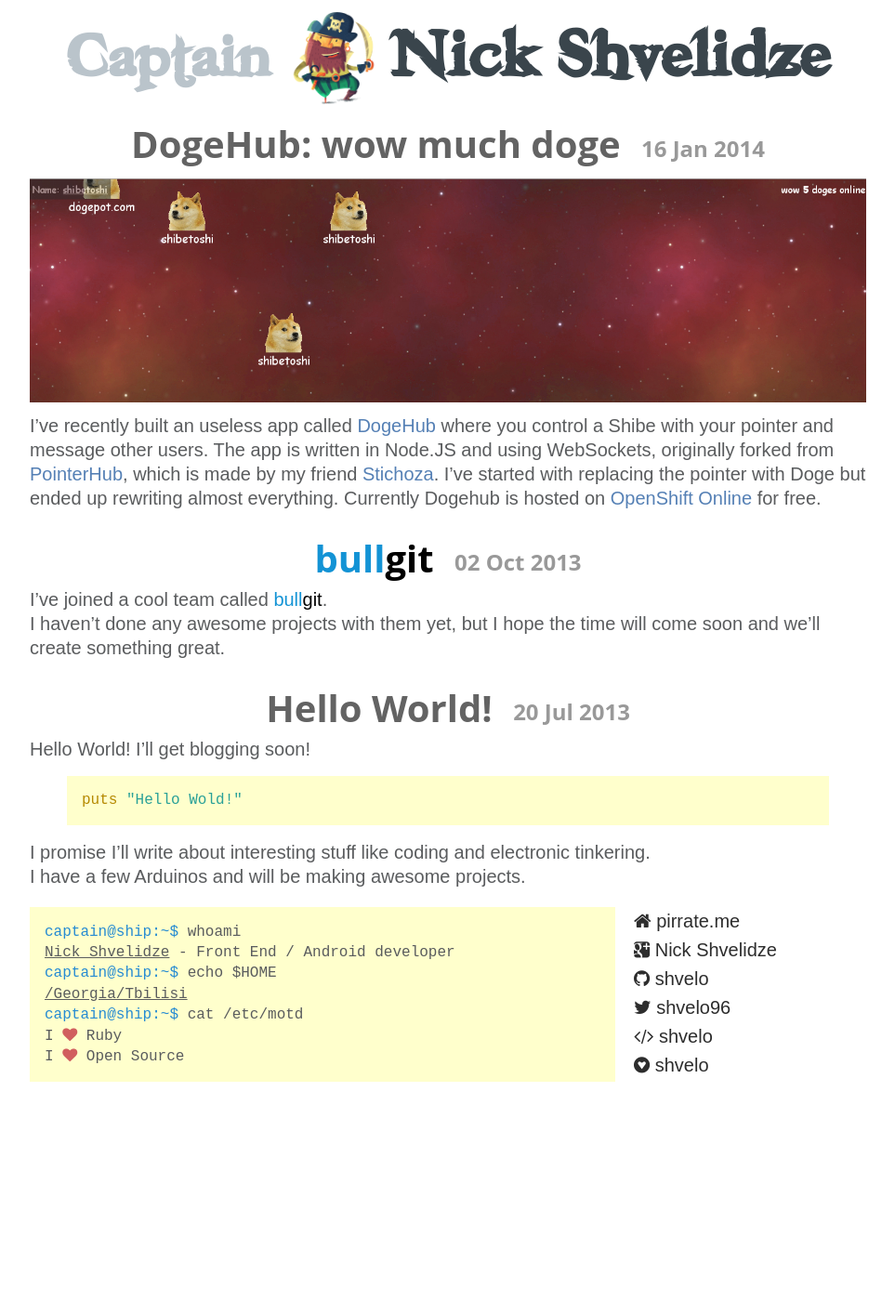
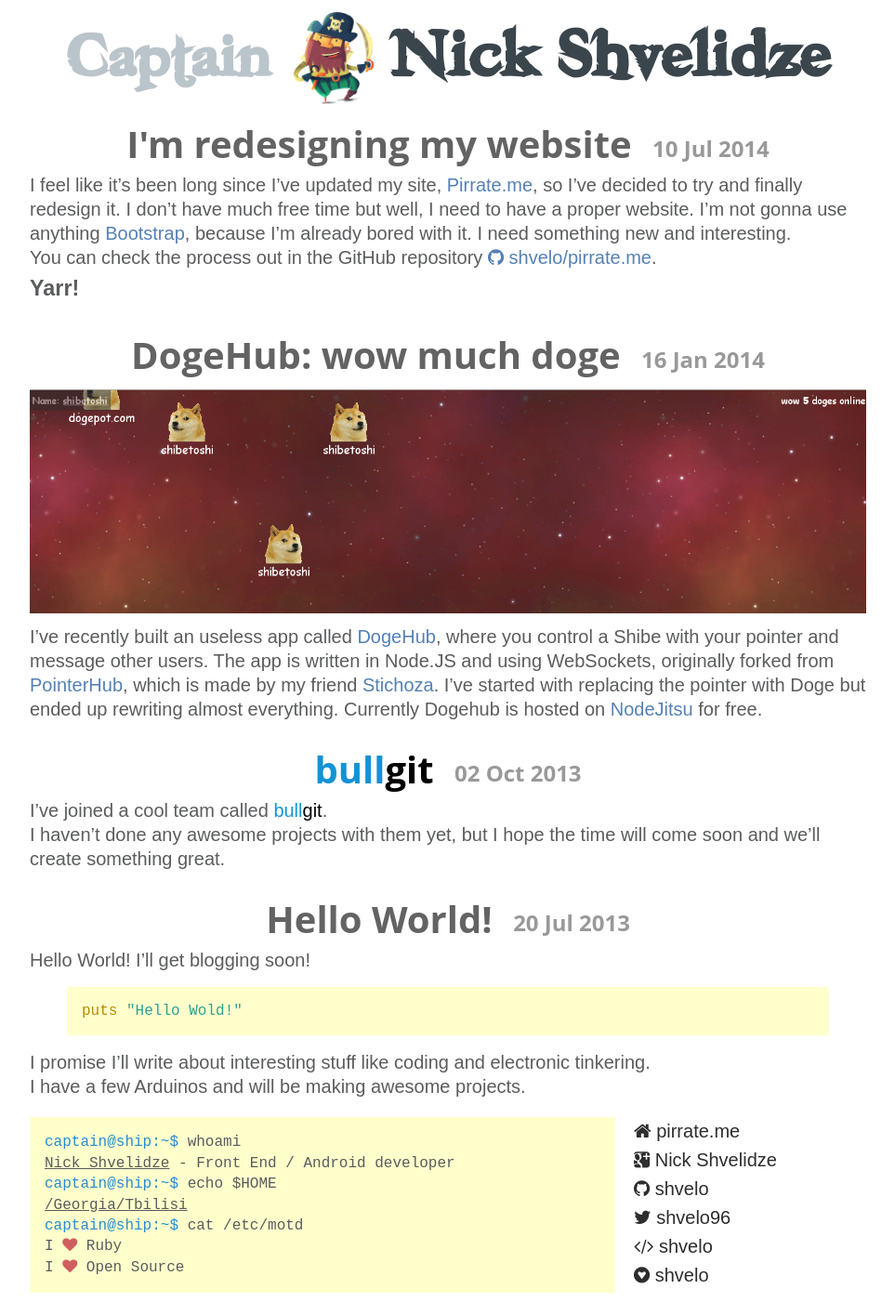
Before and after one commit to shvelo/blog.pirrate.me, a Jekyll site: the page built from index.html, in a window 1280 px wide. Shown: the whole page at 93% size, without its empty margins (158-1121 px from the left). Built offline with Jekyll 4.4.1, drawn with Linux system fonts in a browser that asks for light colours; nearby versions of some CDN libraries; some web fonts are replaced; Markdown is read by kramdown in place of the engine named in the settings; comment, search, counter and statistics services are not loaded; before the commit the page ends 1174 px from its top, so only the background shows below that.

Commit message:
Update stuff

```diff
--- /dev/null
+++ b/Gemfile
@@ -0,0 +1,6 @@
+source "https://rubygems.org"
+
+gem "bundler"
+gem "rake"
+gem "jekyll"
+gem "kramdown"
--- a/_config.yml
+++ b/_config.yml
@@ -1,10 +1,10 @@
 name: Captain's Changelog
 description: Scrawlins o' Cap'n Nick Shvelidze
-pygments: true
+highlighter: 'pygments'
 timezone: Asia/Tbilisi
 relative_permalinks: true
 permalink: /:year/:title
-markdown: maruku
+markdown: kramdown
 baseurl: /
 url: http://blog.pirrate.me
 excerpt_separator: "<!--more-->"
--- a/_posts/2014-01-16-dogehub-wow-much-doge.md
+++ b/_posts/2014-01-16-dogehub-wow-much-doge.md
@@ -6,4 +6,10 @@
 
 [![DogeHub](/static/dogehub.png)](http://doge.pirrate.me)
 
-I've recently built an useless app called [DogeHub](http://doge.pirrate.me) where you control a Shibe with your pointer and message other users. The app is written in Node.JS and using WebSockets, originally forked from [PointerHub](https://github.com/Stichoza/pointerhub), which is made by my friend [Stichoza](https://github.com/Stichoza). I've started with replacing the pointer with Doge but ended up rewriting almost everything. Currently Dogehub is hosted on [OpenShift Online](https://www.openshift.com/products/online) for free.
+I've recently built an useless app called [DogeHub](http://doge.pirrate.me),
+ where you control a Shibe with your pointer and message other users.
+ The app is written in Node.JS and using WebSockets,
+ originally forked from [PointerHub](https://github.com/Stichoza/pointerhub),
+ which is made by my friend [Stichoza](https://github.com/Stichoza).
+ I've started with replacing the pointer with Doge but ended up rewriting almost everything.
+ Currently Dogehub is hosted on [NodeJitsu](https://www.nodejitsu.com/) for free.
--- /dev/null
+++ b/_posts/2014-07-10-im-redesigning-my-website.md
@@ -0,0 +1,15 @@
+---
+layout: post
+title: "I'm redesigning my website"
+---
+
+I feel like it's been long since I've updated my site, [Pirrate.me](http://pirrate.me),
+so I've decided to try and finally redesign it. I don't have much free time but well,
+I need to have a proper website.
+I'm not gonna use anything [Bootstrap](http://getbootstrap.com), because I'm
+already bored with it. I need something new and interesting.
+
+You can check the process out in the GitHub repository
+[<i class="icon-github"></i> shvelo/pirrate.me](https://github.com/shvelo/pirrate.me).
+
+### Yarr!
```
Also changed, not shown: _drafts/2013-07-21-Style-test.md (+1 -1 lines), _drafts/2013-10-02-Coderbits---the-ultimate-developer-portfolio.md (deleted, +0 -4 lines), Gemfile.lock (added), 1 other file.
